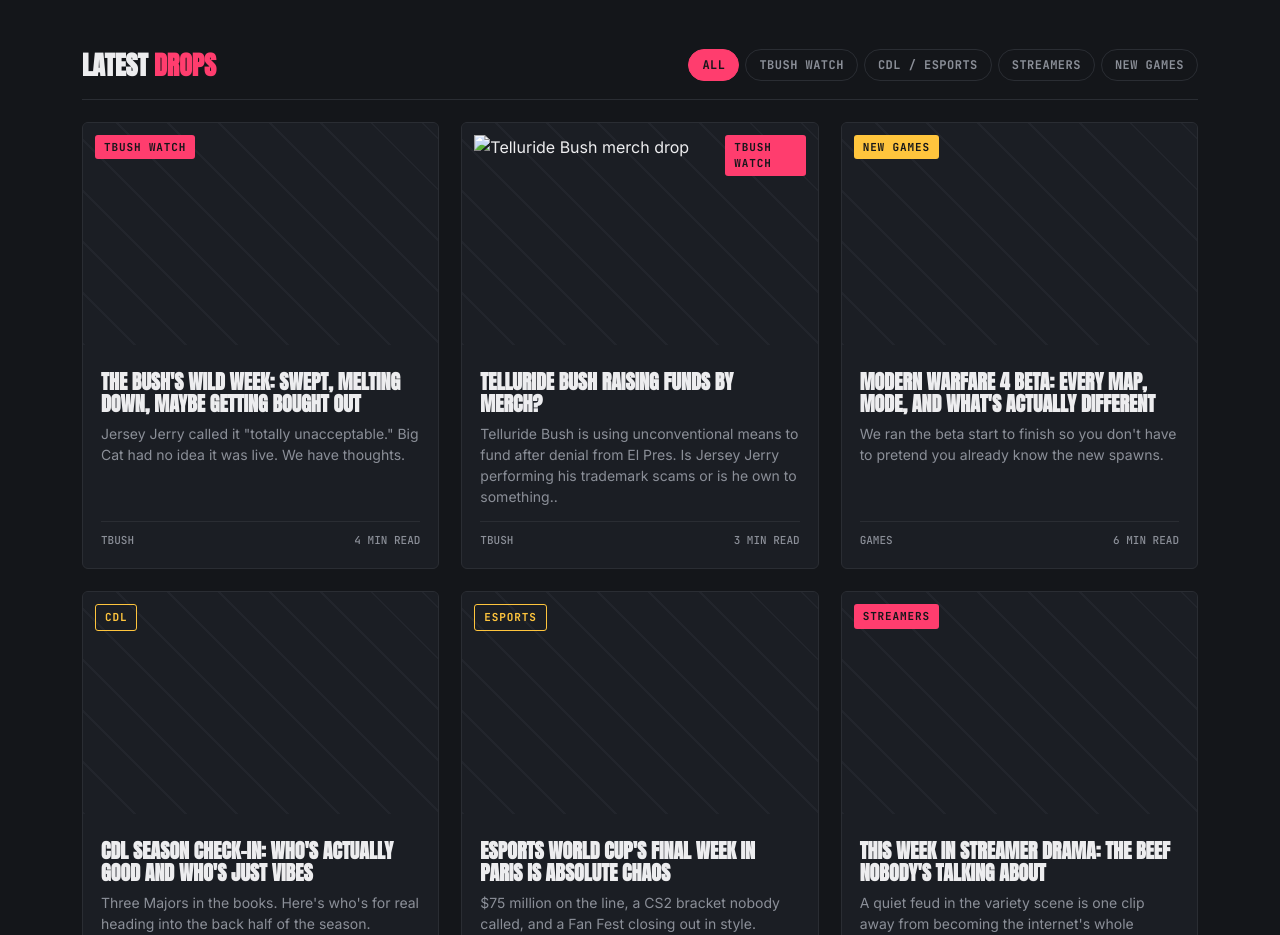
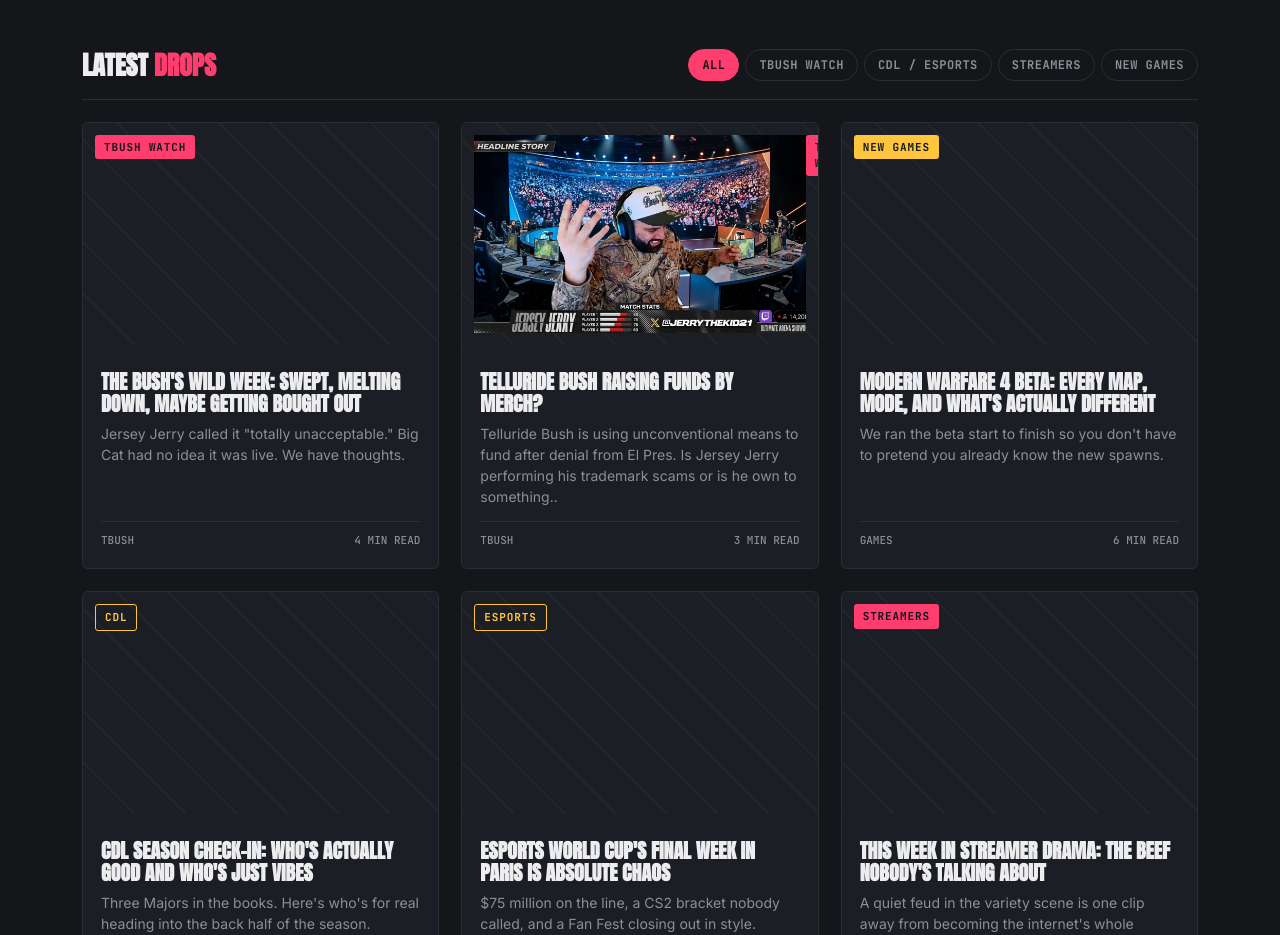
Before and after one commit to ahendersonled-jpg/The-Gato-Gazette, a plain HTML site: page index.html in a window 1280 px wide. Shown: the part 842-1777 px from the top of the page. Drawn offline with Linux system fonts and the light colour scheme.

Commit message:
Add files via upload

```diff
--- a/index.html
+++ b/index.html
@@ -102,7 +102,7 @@
     </a>
 
 <a href="posts/telluride-bush-merch.html" class="card" data-category="tbush">
-      <div class="card-media"><img src="images/tbush-merch.jpg" alt="Telluride Bush merch drop" style="width:100%; height:100%; object-fit:cover;">
+      <div class="card-media"><img src="images/tbush-merch.jpeg" alt="Telluride Bush merch drop" style="width:100%; height:100%; object-fit:cover;">
     <span class="tag">TBush Watch</span></div>
       <div class="card-body">
         <h3>Telluride Bush raising funds by Merch?</h3>
```
